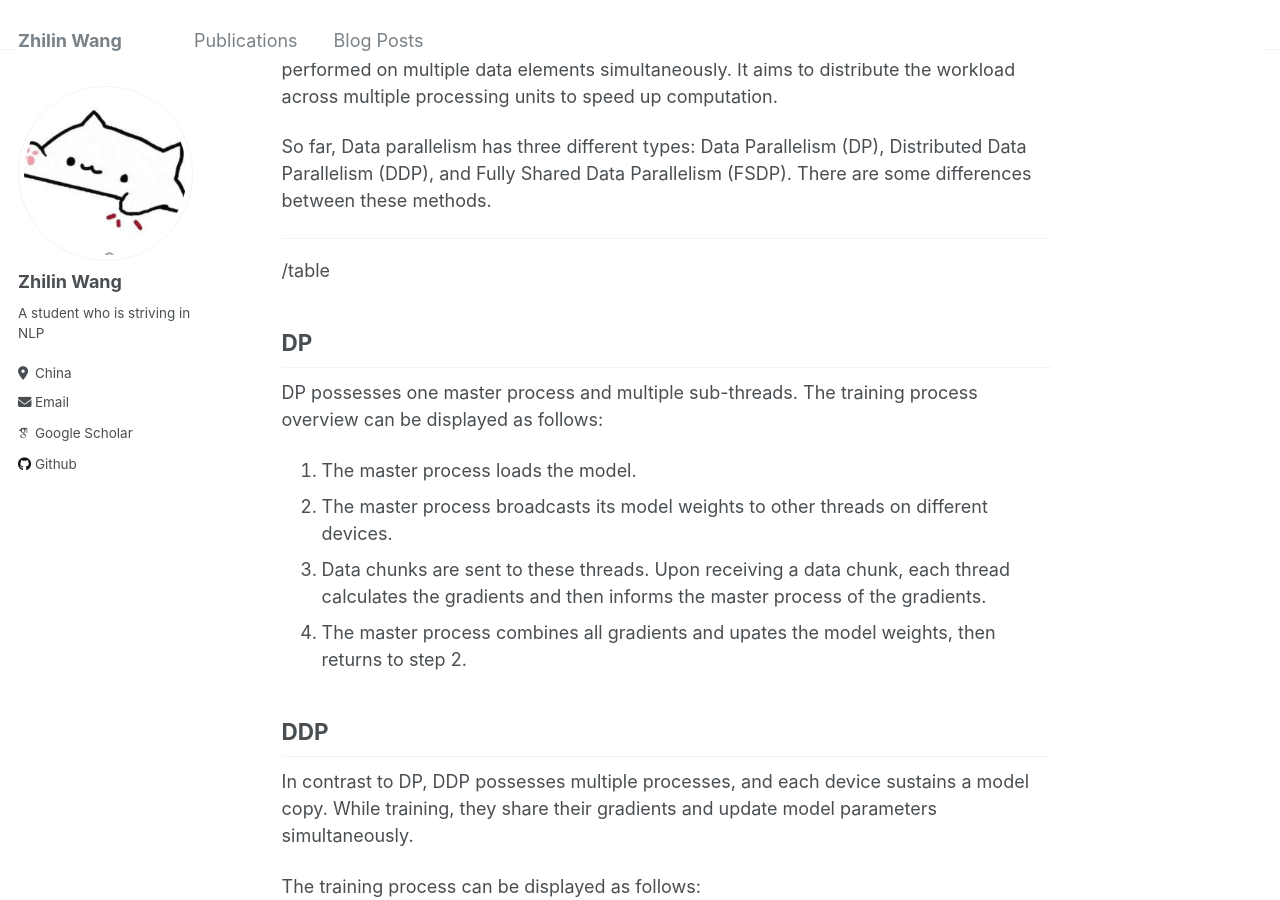
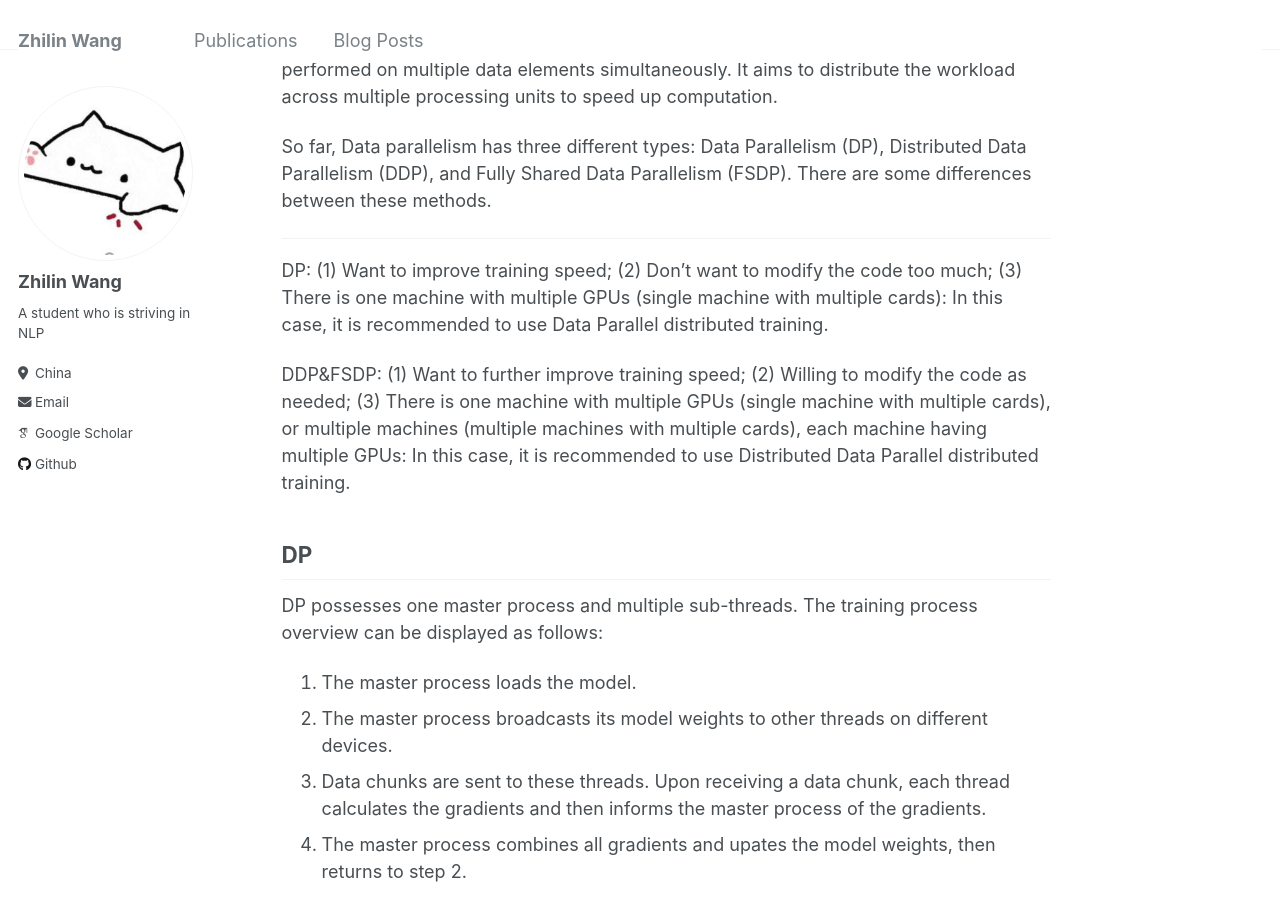
Before and after one commit to Linzwcs/Linzwcs.github.io, a Jekyll site: the page built from _posts/2024-03-24-blog-post-1.md, in a window 1280 px wide and 900 px high, scrolled down 339 px. Built offline with Jekyll 4.4.1, drawn with Linux system fonts in a browser that asks for light colours; some web fonts are replaced.

Commit message:
add post

```diff
--- a/_posts/2199-01-01-future-post.md
+++ b/_posts/2024-03-24-blog-post-1.md
@@ -14,7 +14,9 @@ So far, Data parallelism has three different types: Data Parallelism (DP), Distr
 
 ---
 
-/table
+DP: (1) Want to improve training speed; (2) Don’t want to modify the code too much; (3) There is one machine with multiple GPUs (single machine with multiple cards): In this case, it is recommended to use Data Parallel distributed training.
+
+DDP&FSDP: (1) Want to further improve training speed; (2) Willing to modify the code as needed; (3) There is one machine with multiple GPUs (single machine with multiple cards), or multiple machines (multiple machines with multiple cards), each machine having multiple GPUs: In this case, it is recommended to use Distributed Data Parallel distributed training.
 
 ## DP
 
```
